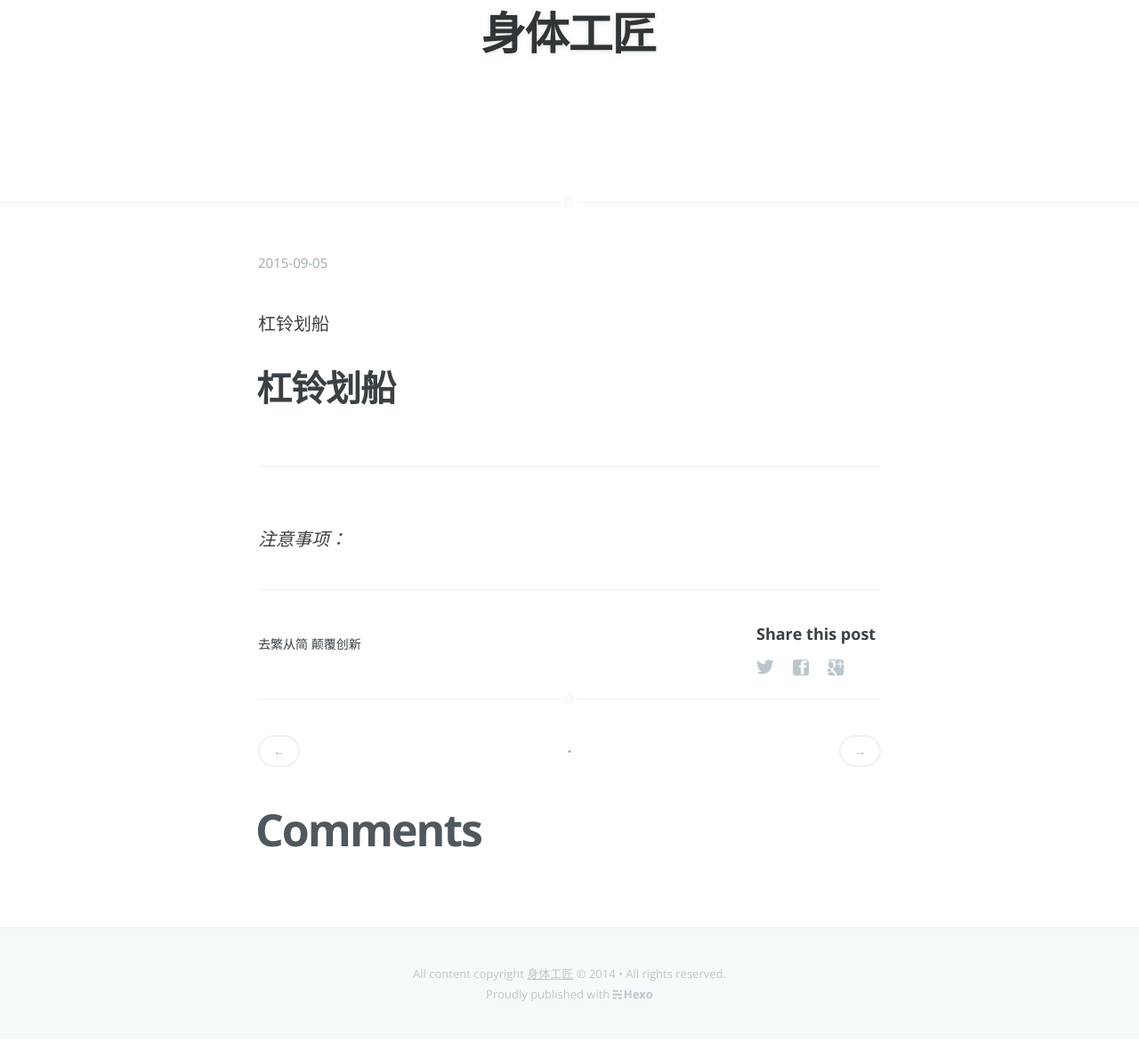
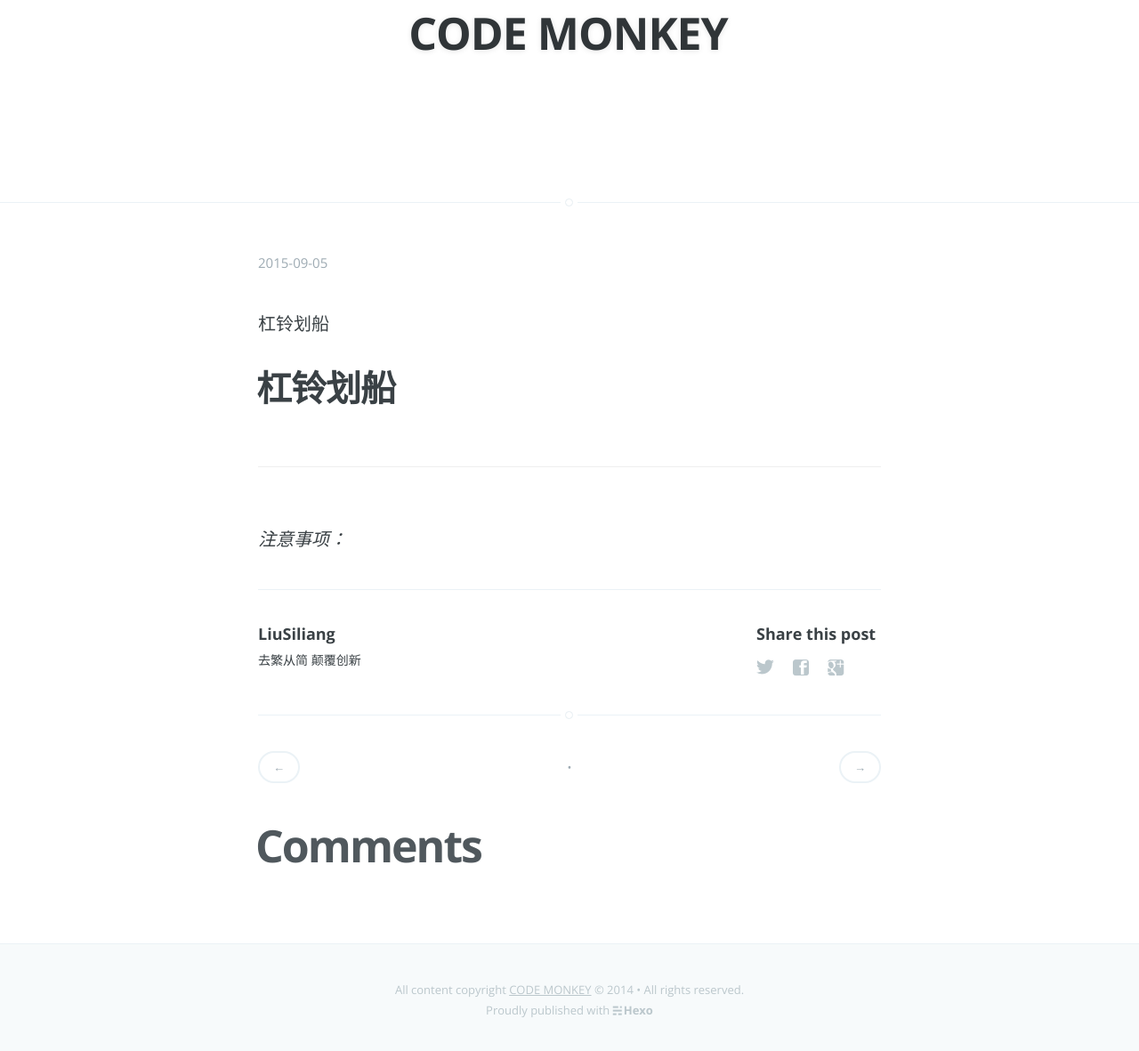
Before and after one commit to Heipiao/Heipiao.github.io, a plain HTML site: page 2015/09/05/four/index.html in a window 1280 px wide. Shown: the part 253-1434 px from the top of the page at 89% size. Drawn offline with nearby package versions, Linux system fonts and the light colour scheme; some packages are replaced by stand-ins of ours; a script that the page names is missing.

Commit message:
Site updated: 2015-10-03 23:41:02

```diff
--- a/2015/09/05/four/index.html
+++ b/2015/09/05/four/index.html
@@ -4,7 +4,7 @@
 <head>
   <meta http-equiv="Content-Type" content="text/html" charset="UTF-8" >
   <meta http-equiv="X-UA-Compatible" content="IE=edge,chrome=1"/>
-  <title>身体工匠</title>
+  <title>CODE MONKEY</title>
   <meta name="description" content="" />
   <meta name="HandheldFriendly" content="True" />
   <meta name="MobileOptimized" content="320" />
@@ -13,7 +13,7 @@
   <link rel="stylesheet" type="text/css" href="/css/screen.css" />
   <link rel="stylesheet" type="text/css" href="//fonts.googleapis.com/css?family=Noto+Serif:400,700,400italic|Open+Sans:700,400" />
 
-  <meta name="generator" content="身体工匠">
+  <meta name="generator" content="CODE MONKEY">
 
 
 
@@ -29,7 +29,7 @@
     <div class="vertical">
         <div class="site-head-content inner">
              <a class="blog-logo" href="/"><img src="//blog.ghost.org/content/images/2013/Nov/bloglogo_1-1.png" alt="Blog Logo"/></a>
-            <h1 class="blog-title">身体工匠</h1>
+            <h1 class="blog-title">CODE MONKEY</h1>
             <h2 class="blog-description"></h2>
         </div>
     </div>
@@ -53,7 +53,7 @@
     </section>
     <footer class="post-footer">
       <section class="author">
-    <h4></h4>
+    <h4>LiuSiliang</h4>
     <p>去繁从简 颠覆创新</p>
 </section>
       <section class="share">
@@ -98,7 +98,7 @@
 <footer class="site-footer">
 
   <div class="inner">
-     <section class="copyright">All content copyright <a href="/">身体工匠</a> &copy; 2014 &bull; All rights reserved.</section>
+     <section class="copyright">All content copyright <a href="/">CODE MONKEY</a> &copy; 2014 &bull; All rights reserved.</section>
      <section class="poweredby">Proudly published with <a class="icon-ghost" href="http://zespia.tw/hexo/">Hexo</a></section>
   </div>
 </footer>
```
Also changed, not shown: 2015/09/05/one/index.html (+5 -5 lines), 2015/09/05/three/index.html (+5 -5 lines), 2015/09/05/two/index.html (+5 -5 lines), about/index.html (+5 -5 lines), archives/2015/09/index.html (+4 -4 lines), archives/2015/index.html (+4 -4 lines), archives/index.html (+4 -4 lines), index.html (+4 -4 lines).
